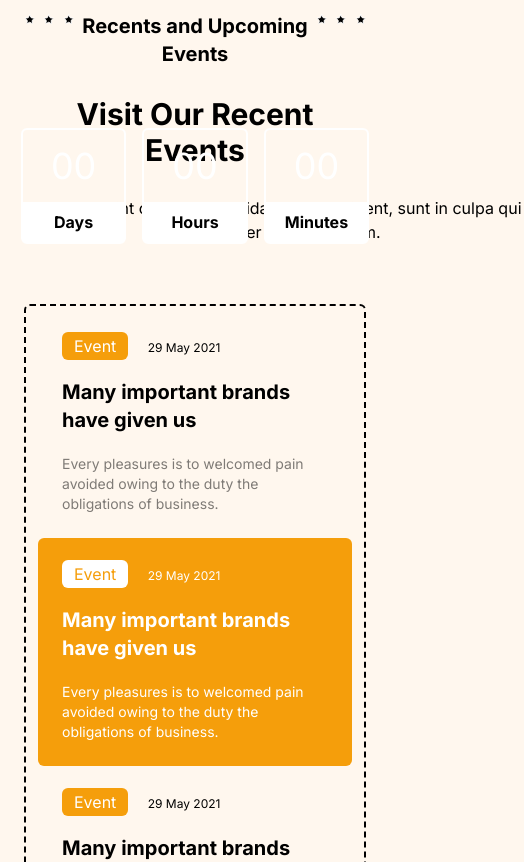
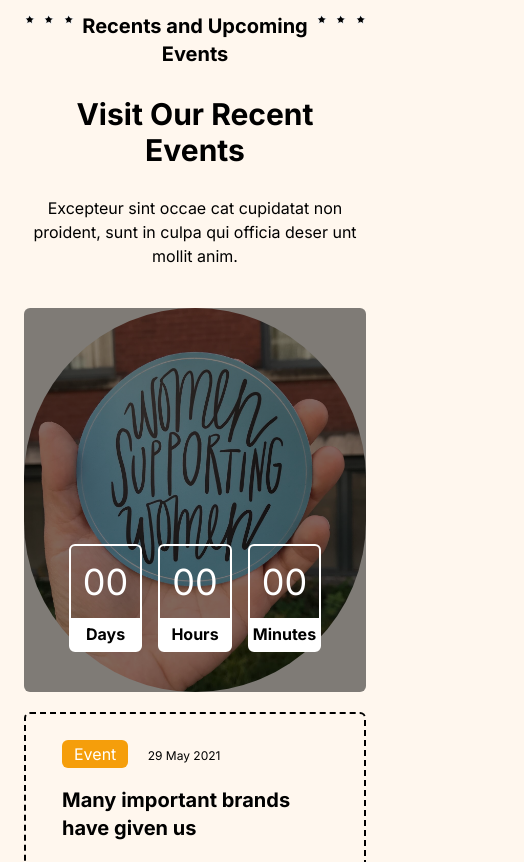
Before and after one commit to Austinobravo/voting, a Next.js app: page / in a window 390 px wide. Shown: the part 2320-3182 px from the top of the page, 524 px wide, since content can reach past the window. Built offline with nearby package versions, Linux system fonts and the light colour scheme.

Commit message:
Added the content before

```diff
--- a/app/(home)/_components/Events.tsx
+++ b/app/(home)/_components/Events.tsx
@@ -15,23 +15,23 @@ const Events = () => {
                 <Star  size={15} fill='black' color='white'/>
             </div>
             <h4 className='font-bold text-3xl'>Visit Our Recent Events</h4>
-            <p className='w-[500px] mx-auto'>Excepteur sint occae cat cupidatat non proident, sunt in culpa qui officia deser unt mollit anim.</p>
+            <p className='md:w-[500px] mx-auto'>Excepteur sint occae cat cupidatat non proident, sunt in culpa qui officia deser unt mollit anim.</p>
         </div>
-        <div className='flex flex-wrap md:flex-nowrap space-y-5 gap-x-5 py-10'>
-            <div className='bg-cover w-full h-full rounded-full md:basis-1/2' style={{backgroundImage: `url(/event.jpg)`}}>
+        <div className='flex flex-wrap md:flex-nowrap  space-y-5 gap-x-5 py-10'>
+            <div className='bg-cover bg-center w-full h-96 md:h-[100vh]  rounded-full md:basis-1/2' style={{backgroundImage: `url(/event.jpg)`}}>
                 <div className='bg-black/50 rounded-md relative w-full h-full'>
                     <div className='absolute bottom-10 flex justify-center items-center mx-auto w-full gap-x-4'>
                         <div className='border-2 border-white rounded-md '>
-                            <h2 className='text-4xl px-7 text-white py-4'>00</h2>
-                            <p className='bg-white text-black text-center py-2 font-bold '>Days</p>
+                            <h2 className='text-4xl md:px-7 px-3 text-white py-4'>00</h2>
+                            <p className='bg-white text-black text-center md:py-2 py-1 font-bold '>Days</p>
                         </div>
                         <div className='border-2 border-white rounded-md '>
-                            <h2 className='text-4xl px-7 text-white py-4'>00</h2>
-                            <p className='bg-white text-black text-center py-2 font-bold '>Hours</p>
+                            <h2 className='text-4xl md:px-7 px-3 text-white py-4'>00</h2>
+                            <p className='bg-white text-black text-center md:py-2 py-1 font-bold '>Hours</p>
                         </div>
                         <div className='border-2 border-white rounded-md '>
-                            <h2 className='text-4xl px-7 text-white py-4'>00</h2>
-                            <p className='bg-white text-black text-center py-2 font-bold '>Minutes</p>
+                            <h2 className='text-4xl md:px-7 px-3 text-white py-4'>00</h2>
+                            <p className='bg-white text-black text-center md:py-2 py-1 font-bold '>Minutes</p>
                         </div>
                     </div>
 
--- a/components/Footer.tsx
+++ b/components/Footer.tsx
@@ -1,6 +1,7 @@
 import { ArrowUpRightFromSquare, LocateIcon, LucideFacebook, LucideLinkedin, LucideTwitter, LucideYoutube, Mail, PhoneCall } from 'lucide-react'
 import React from 'react'
 import Image from "next/image"
+import Link from "next/link"
 const Explore = [
     {
         name: "66 Broklyn Street 30 Road. New York United States",
@@ -46,7 +47,7 @@ const Footer = () => {
             <div className='flex gap-x-7 flex-wrap md:flex-nowrap space-y-3 py-10'>
                 <div className='space-y-4'>
                     <Image src="/logo-no-background.svg" width={50} height={50} alt="logo"/>
-                    <p className='text-sm w-96'>President represented Delaware for 36 years in the U.S. Senate before becoming the 47th Vice President of the United States.</p>
+                    <p className='text-sm md:w-96 '>President represented Delaware for 36 years in the U.S. Senate before becoming the 47th Vice President of the United States.</p>
                     <div className='flex gap-x-2'>
                         <div className='border p-2 rounded-md bg-amber-500 cursor-pointer hover:bg-amber-400'>
                             <LucideFacebook  color='white'/>
@@ -80,7 +81,7 @@ const Footer = () => {
                     <hr className='border w-20 my-2 border-amber-500'/>
                     <ul className='space-y-5'>
                         {UsefulLinks.map((details, index)=> (
-                            <li key={index}  className='flex text-sm items-center space-x-2'>{details}</li>
+                            <li key={index}  className='flex text-sm items-center space-x-2 hover:before:content-["-"] '><Link href="" className='hover:pl-1'>{details}</Link></li>
                             ))}
                     </ul>
                 </div>
@@ -89,7 +90,7 @@ const Footer = () => {
                     <hr className='border w-20 my-2 border-amber-500'/>
                     <ul className='space-y-5'>
                         {QuickLinks.map((details, index)=> (
-                            <li key={index} className='flex text-sm items-center space-x-2'>{details}</li>
+                            <li key={index}  className='flex text-sm items-center space-x-2 hover:before:content-["-"] '><Link href="" className='hover:pl-1'>{details}</Link></li>
                         ))}
                     </ul>
                 </div>
--- a/components/MobileNav.tsx
+++ b/components/MobileNav.tsx
@@ -30,7 +30,21 @@ const navLinks = [
 
 const MobileNav = () => {
     const [isToggle, setIsToggle] = React.useState<boolean>(false)
+    React.useEffect(()=>{
+        const handleResize = () => {
+        if(window.innerWidth >= 756){
+            setIsToggle(false)
+        }
+
+        }
+        window.addEventListener("resize", handleResize)
+
+        return ()=> {
+            window.removeEventListener("resize", handleResize)
+        }
+    },[])
   return (
+    <>
     <div  className='absolute w-full'>
         <div className='flex px-6 pt-3 justify-between items-center'>
 
@@ -50,14 +64,14 @@ const MobileNav = () => {
                 <div className='text-white '>
                     <ul className='flex flex-col space-y-7'>
                         {navLinks.map((link, index)=> (
-                            <li key={index} className='hover:bg-slate-300 hover:font-bold  hover:text-black py-2 px-4'>
-                                <Link href={link.href}>- {link.name}</Link>
+                            <li key={index} className='hover:bg-slate-300 hover:font-bold hover:before:content-["-"] transition hover:text-black py-2 px-4'>
+                                <Link href={link.href} className='hover:pl-1'> {link.name}</Link>
                             </li>
                         ))}
                     </ul>
 
                 </div>
-                <div className='ml-auto border-2 p-2 mt-2 hover:bg-white text-black hover:rounded-sm w-fit'>
+                <div className='ml-auto border-2 p-2 mt-2 hover:bg-white/20 text-black hover:rounded-sm w-fit'>
                     <SearchButton />
                 </div>
 
@@ -66,6 +80,7 @@ const MobileNav = () => {
 
 
     </div>
+    </>
   )
 }
 
```
